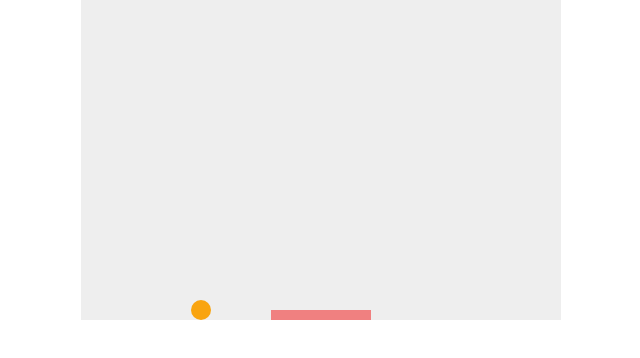
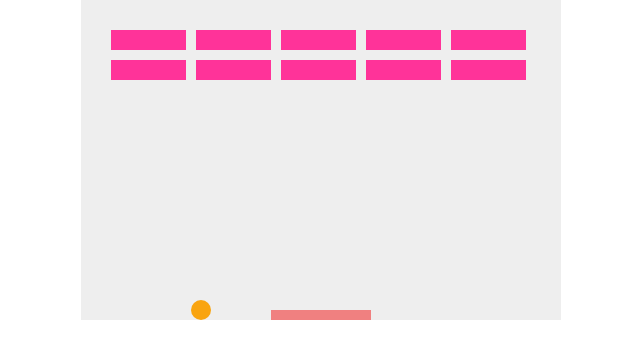
Before and after one commit to AndreaGraziosi/BreakOut-JS, a plain HTML site: page index.html in a window 1280 px wide. Shown: the whole page, without its empty margins (319-959 px from the left). Drawn offline with Linux system fonts and the light colour scheme.

Commit message:
added bricks

```diff
--- a/index.html
+++ b/index.html
@@ -29,6 +29,23 @@
 
     var hex;
     var color = chColor();
+    //setting up the brick walls
+    var brickRowCount = 2;
+    var brickColumnCount = 5;
+    var brickWidth = 75;
+    var brickHeight = 20;
+    var brickPadding = 10;
+    var brickOffsetTop = 30;
+    var brickOffsetLeft = 30;
+
+    var bricks = [];
+        for(var c=0; c<brickColumnCount; c++) {
+            bricks[c] = [];
+        for(var r=0; r<brickRowCount; r++) {
+            bricks[c][r] = { x: 0, y: 0 };
+    }
+}
+
 
 
 function drawBall() {
@@ -53,8 +70,25 @@ function drawPaddle() {
     ctx.closePath();
 }
 
+function drawBricks() {
+    for(var c=0; c<brickColumnCount; c++) {
+        for(var r=0; r<brickRowCount; r++) {
+            var brickX = (c*(brickWidth+brickPadding))+brickOffsetLeft;
+            var brickY = (r*(brickHeight+brickPadding))+brickOffsetTop;
+            bricks[c][r].x = brickX;
+            bricks[c][r].y = brickY;
+            ctx.beginPath();
+            ctx.rect(brickX, brickY, brickWidth, brickHeight);
+            ctx.fillStyle = "#ff3399";
+            ctx.fill();
+            ctx.closePath();
+        }
+    }
+}
+
 function draw() {
     ctx.clearRect(0, 0, canvas.width, canvas.height);
+    drawBricks();
     drawBall();
     drawPaddle();
 
```
